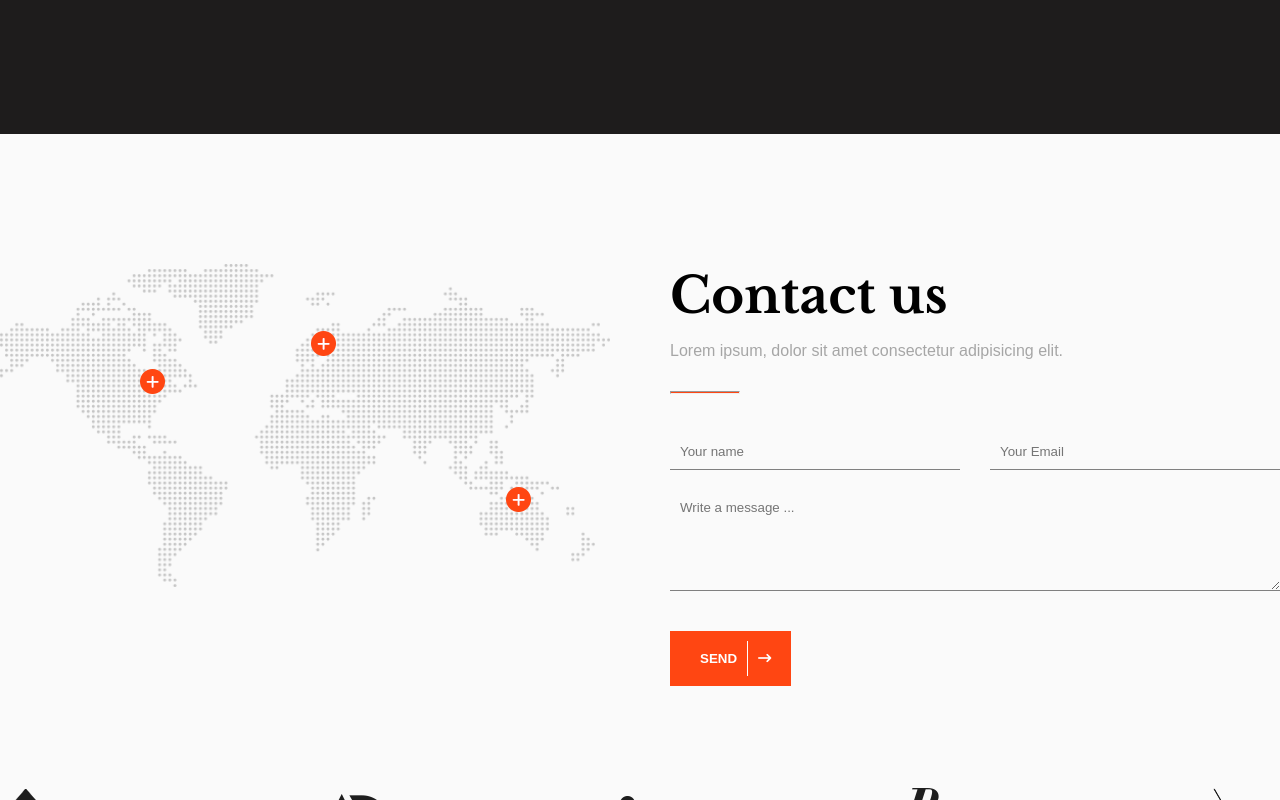
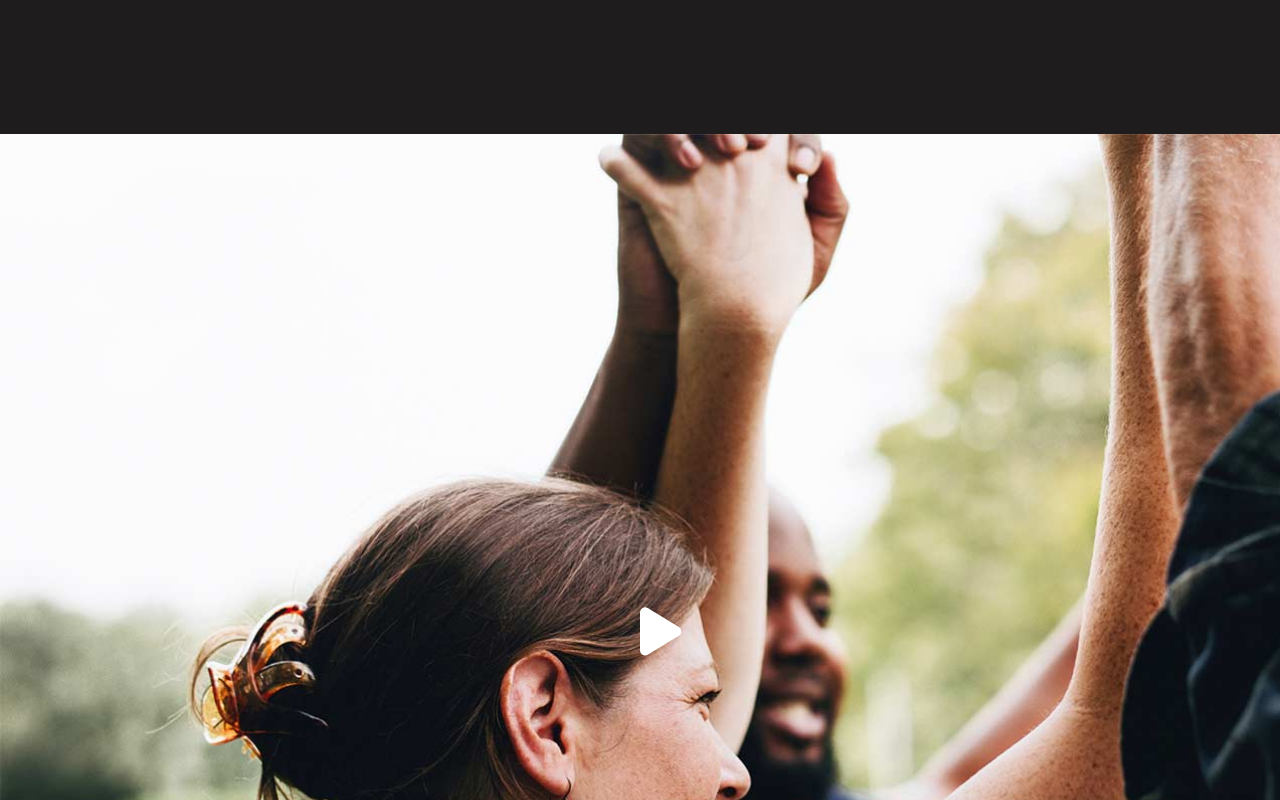
Before and after one commit to albertotaddeucci/proj-html-vuejs, a Vue app: page / in a window 1280 px wide. Shown: the part 5300-6100 px from the top of the page. Built offline with nearby package versions, Linux system fonts and the light colour scheme.

Commit message:
inserimento video

```diff
--- a/src/components/AppContactUs.vue
+++ b/src/components/AppContactUs.vue
@@ -125,17 +125,17 @@ export default {
 
 
                     &.ny{
-                    top: 25%;
+                    top: 28%;
                     left: 23%;
                     }
 
                     &.ln{
-                        top: 16%;
+                        top: 18%;
                         left: 51%;
                     }
 
                     &.mb{
-                        top: 53%;
+                        top: 58%;
                         left: 83%;
                     }
 
--- a/src/components/AppTestimonials.vue
+++ b/src/components/AppTestimonials.vue
@@ -3,10 +3,6 @@ import {store} from '../store.js'
 
 export default {
     name: "AppTestimonials",
-
-    // props: {
-    //     event: Object,
-    // },
 
     data(){
       return{
@@ -31,7 +27,10 @@ export default {
 
         ],
 
-        slideIndex: 0,
+
+
+        playerIndex:0,
+        playerOn: false
 
       }
     },
@@ -48,6 +47,9 @@ export default {
             if(this.slideIndex < 0){
                 this.slideIndex=this.testimonials.length - 1
             }
+        },
+        showPlayer(){
+            this.playerOn=true
         }
     }
 }
@@ -57,6 +59,7 @@ export default {
 
 
 <template>
+
 <section id="testimonials">
 
     <div class="container">
@@ -92,6 +95,21 @@ export default {
 
 
 </section>
+<section id="player">
+
+
+    <div id="player-overlay" v-show="playerOn==true">
+        <iframe width="1280" height="720" src="https://www.youtube.com/embed/1210uCj6Ydg?si=u1VxH9X8pyGkSsPl" frameborder="0" allow="accelerometer; autoplay; clipboard-write; encrypted-media; gyroscope; picture-in-picture" allowfullscreen></iframe>
+
+    </div>
+
+
+    <button @click="showPlayer"><i class="fa-solid fa-play"></i></button>
+
+
+
+</section>
+
 
 
 </template>
@@ -190,6 +208,46 @@ export default {
 
 }
 
+#player{
+
+    position: relative;
+
+    height: 920px;
+    background-image: url("/img/h1-img-04.jpg");
+    background-repeat: no-repeat;
+    background-size: cover;
+
+    button{
+        position: absolute;
+        top: 50%;
+        left: 50%;
+        color: white;
+        font-size: 55px;
+        scale: 1;
+        transition: scale 0.3s ease;
+
+        &:hover{
+            scale: 1.3;
+        }
+    }
+
+
+    #player-overlay{
+        position: absolute;
+        top: 50%;
+        left: 50%;
+        z-index: 3;
+
+
+        transform: translate(-50%, -50%)
+
+
+
+    }
+
+
+}
+
 
 
 </style>
```
Lines whose indentation alone changed are shown as unchanged.
